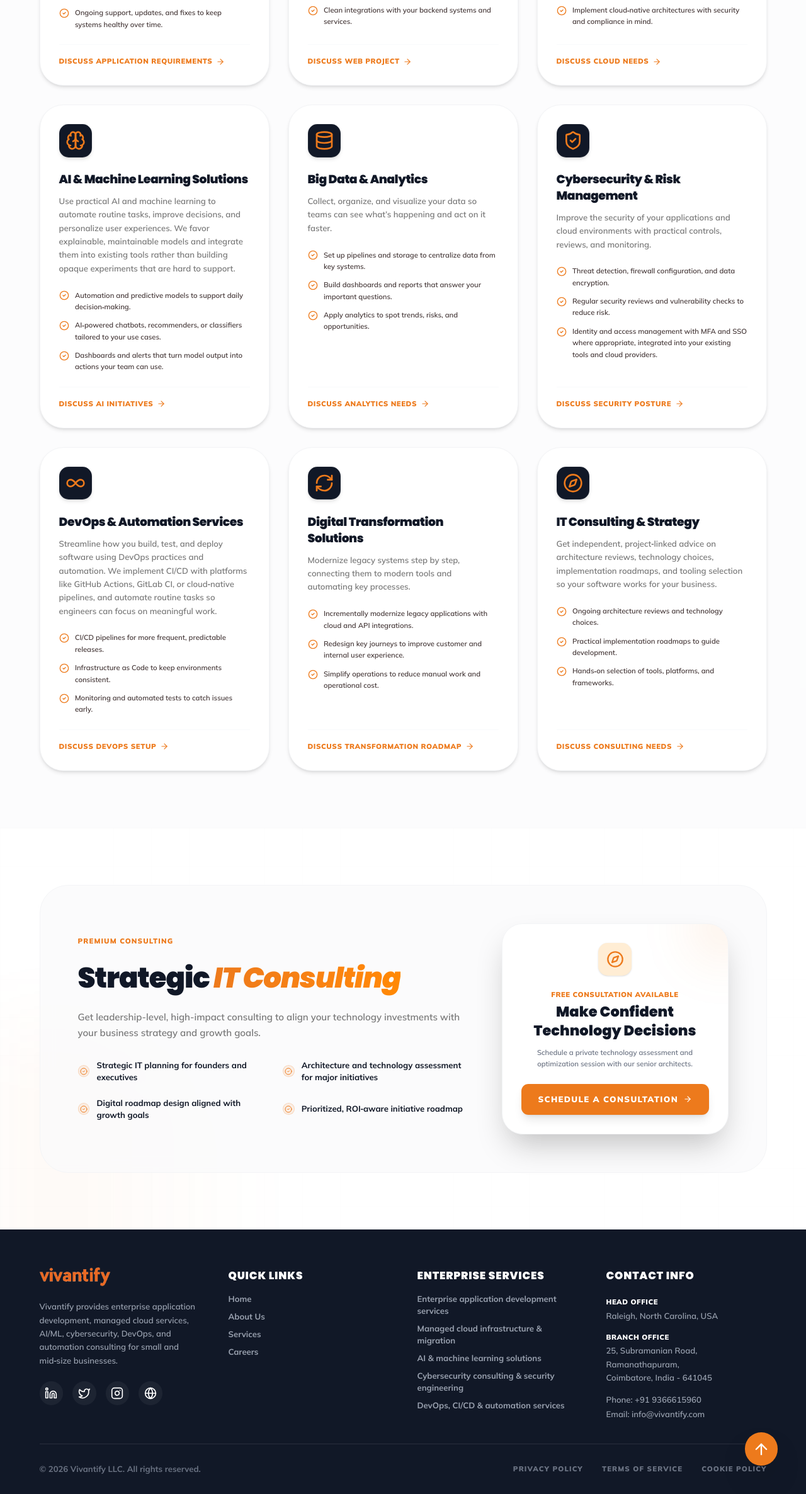
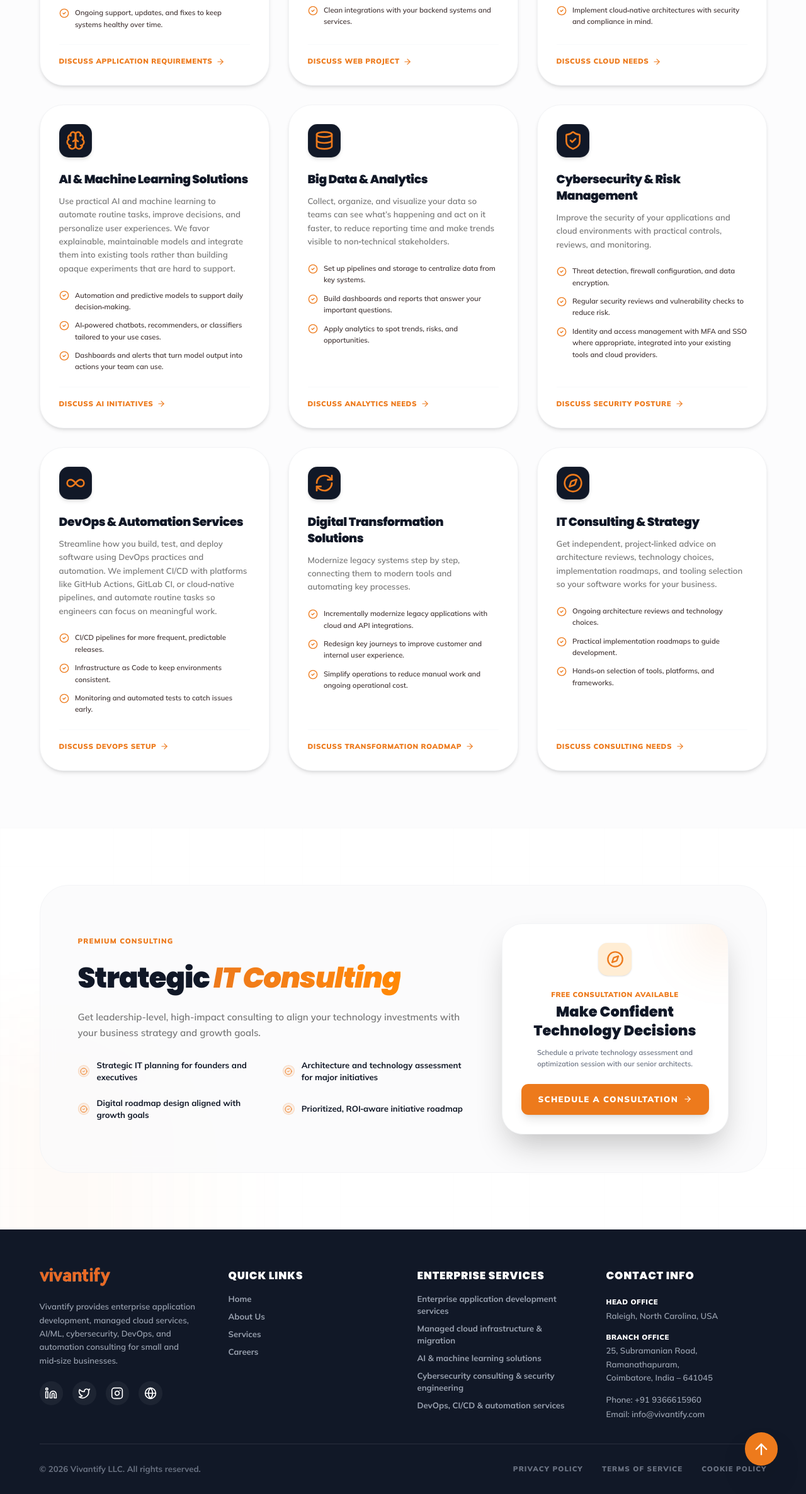
Before and after one commit to Vivantify/Vivantify, a React (Vite) app: page /services in a window 1280 px wide. Shown: the part 1194-3566 px from the top of the page at 63% size. Built offline with nearby package versions, Linux system fonts and the light colour scheme.

Commit message:
Implement minor refinements: Add outcomes to Big Data/Digital Transformation services, and format head/branch office address card details to uppercase HEAD/BRANCH OFFICE with specific spacing layout

```diff
--- a/src/components/layout/Footer.jsx
+++ b/src/components/layout/Footer.jsx
@@ -52,14 +52,13 @@ const Footer = () => {
             <h4 className="text-lg font-black mb-6 uppercase tracking-wider text-white">Contact Info</h4>
             <div className="space-y-4 text-gray-400 text-sm font-semibold">
               <p className="leading-relaxed">
-                <strong className="text-white block text-xs uppercase tracking-wider mb-1">Head Office</strong>
+                <strong className="text-white block text-xs uppercase tracking-wider mb-1">HEAD OFFICE</strong>
                 Raleigh, North Carolina, USA
               </p>
               <p className="leading-relaxed">
-                <strong className="text-white block text-xs uppercase tracking-wider mb-1">Branch Office</strong>
-                25, Subramanian Road,<br />
-                Ramanathapuram,<br />
-                Coimbatore, India - 641045
+                <strong className="text-white block text-xs uppercase tracking-wider mb-1">BRANCH OFFICE</strong>
+                25, Subramanian Road, Ramanathapuram,<br />
+                Coimbatore, India – 641045
               </p>
               <p className="flex flex-col gap-1">
                 <span>Phone: <a href="tel:+919366615960" className="hover:text-primary transition-colors">+91 9366615960</a></span>
--- a/src/pages/ContactPage.jsx
+++ b/src/pages/ContactPage.jsx
@@ -90,14 +90,14 @@ const ContactPage = () => {
                   },
                   {
                     icon: <MapPin className="w-5 h-5" />,
-                    title: "Head Office",
+                    title: "HEAD OFFICE",
                     detail: "Raleigh, North Carolina, USA",
                     link: "https://maps.google.com/?q=Raleigh,+North+Carolina,+USA"
                   },
                   {
                     icon: <MapPin className="w-5 h-5" />,
-                    title: "Branch Office (India)",
-                    detail: "25, Subramanian Road, Ramanathapuram, Coimbatore, India - 641045",
+                    title: "BRANCH OFFICE",
+                    detail: "25, Subramanian Road, Ramanathapuram, Coimbatore, India – 641045",
                     link: "https://maps.google.com/?q=25,+Subramanian+Road,+Ramanathapuram,+Coimbatore,+India+-+641045"
                   }
                 ].map((item, i) => (
--- a/src/pages/ServicesPage.jsx
+++ b/src/pages/ServicesPage.jsx
@@ -79,7 +79,7 @@ const ServicesPage = () => {
       category: 'Data',
       icon: <Database size={32} />,
       title: "Big Data & Analytics",
-      desc: "Collect, organize, and visualize your data so teams can see what’s happening and act on it faster.",
+      desc: "Collect, organize, and visualize your data so teams can see what’s happening and act on it faster, to reduce reporting time and make trends visible to non‑technical stakeholders.",
       features: [
         "Set up pipelines and storage to centralize data from key systems.",
         "Build dashboards and reports that answer your important questions.",
@@ -119,7 +119,7 @@ const ServicesPage = () => {
       features: [
         "Incrementally modernize legacy applications with cloud and API integrations.",
         "Redesign key journeys to improve customer and internal user experience.",
-        "Simplify operations to reduce manual work and operational cost."
+        "Simplify operations to reduce manual work and ongoing operational cost."
       ],
       cta: "Discuss transformation roadmap"
     },
```
